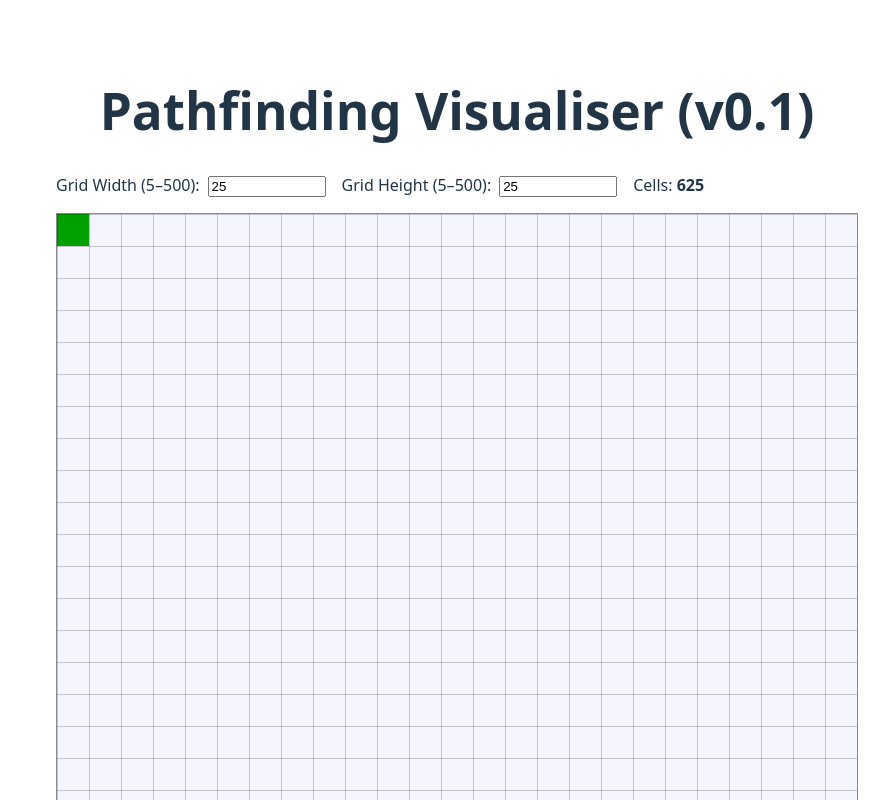
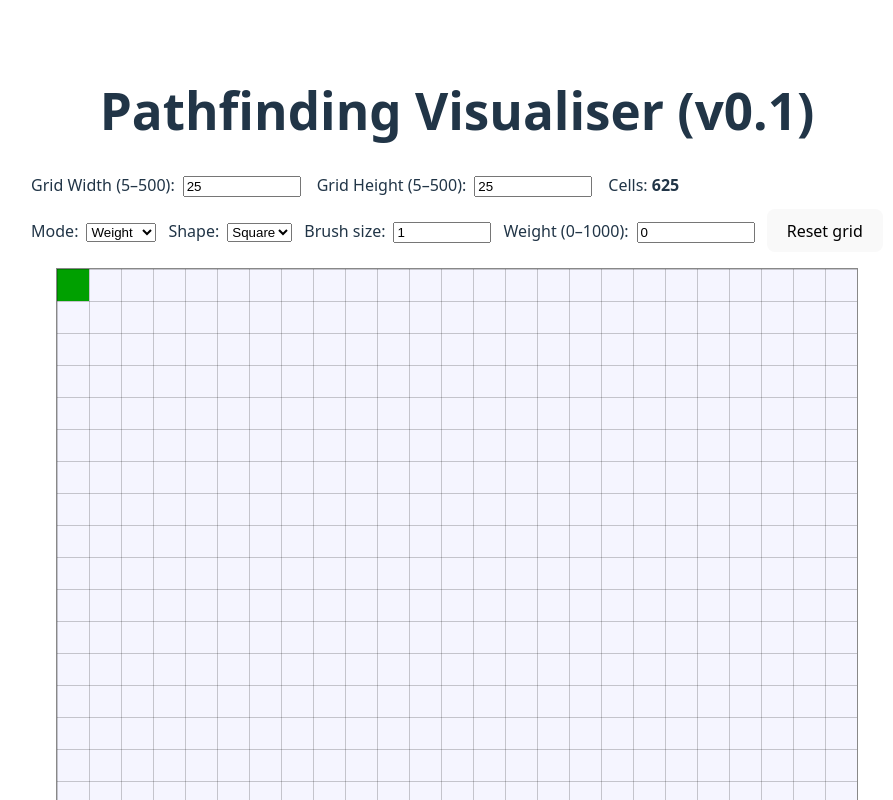
Before and after one commit to yud08/Pathfinding-Visualizer, a React (Vite) app: page / in a window 1280 px wide. Shown: the top 800 px of the page, without its empty margins (183-1076 px from the left). Built offline with nearby package versions, Linux system fonts and the light colour scheme.

Commit message:
added brush tool

```diff
--- a/src/App.tsx
+++ b/src/App.tsx
@@ -3,6 +3,7 @@ import "./App.css";
 import { useMemo, useState } from "react";
 import CanvasGrid from "./ui/CanvasGrid";
 import { GridState, GRID_MIN, GRID_MAX, clampInt } from "./grid/model";
+import { BrushTool } from "./grid/brush";
 
 function commitDim(
   raw: string,
@@ -41,6 +42,24 @@ export default function App() {
   const [hText, setHText] = useState("25");
 
   const [msg, setMsg] = useState("");
+
+  const [renderTick, setRenderTick] = useState(0);
+  const bumpRender = () => setRenderTick((t) => t + 1);
+
+  const [brush] = useState(() => new BrushTool());
+
+  const [mode, setMode] = useState<"weight" | "blocked">("weight");
+  const [shape, setShape] = useState<"square" | "circle">("square");
+  const [brushSize, setBrushSize] = useState(1);
+  const [paintWeight, setPaintWeight] = useState(0);
+  const [paintBlocked, setPaintBlocked] = useState(true);
+
+  brush.mode = mode;
+  brush.shape = shape;
+  brush.setSize(brushSize);
+  brush.paintWeight = paintWeight;
+  brush.paintBlocked = paintBlocked;
+
 
   const grid = useMemo(() => new GridState(w, h), [w, h]);
 
@@ -108,7 +127,78 @@ export default function App() {
         {msg && <div style={{ color: "#a00000", fontWeight: 600 }}>{msg}</div>}
       </div>
 
-      <CanvasGrid grid={grid} />
+      <div style={{ display: "flex", gap: 12, flexWrap: "wrap", alignItems: "center", marginTop: 10 }}>
+        <label>
+          Mode:
+          <select value={mode} onChange={(e) => setMode(e.target.value as any)} style={{ marginLeft: 8 }}>
+            <option value="weight">Weight</option>
+            <option value="blocked">Blocked</option>
+          </select>
+        </label>
+
+        <label>
+          Shape:
+          <select value={shape} onChange={(e) => setShape(e.target.value as any)} style={{ marginLeft: 8 }}>
+            <option value="square">Square</option>
+            <option value="circle">Circle</option>
+          </select>
+        </label>
+
+        <label>
+          Brush size:
+          <input
+            type="number"
+            value={brushSize}
+            min={1}
+            max={500}
+            onChange={(e) => setBrushSize(Number(e.target.value))}
+            style={{ marginLeft: 8, width: 90 }}
+          />
+        </label>
+
+        {mode === "weight" && (
+          <label>
+            Weight (0–1000):
+            <input
+              type="number"
+              value={paintWeight}
+              min={0}
+              max={1000}
+              onChange={(e) => setPaintWeight(Number(e.target.value))}
+              style={{ marginLeft: 8, width: 110 }}
+            />
+          </label>
+        )}
+
+        {mode === "blocked" && (
+          <label>
+            Block?
+            <input
+              type="checkbox"
+              checked={paintBlocked}
+              onChange={(e) => setPaintBlocked(e.target.checked)}
+              style={{ marginLeft: 8 }}
+            />
+          </label>
+        )}
+
+        <button
+          onClick={() => {
+            grid.reset();
+            bumpRender();
+          }}
+        >
+          Reset grid
+        </button>
+      </div>
+
+
+      <CanvasGrid
+        grid={grid}
+        brush={brush}
+        renderTick={renderTick}
+        onGridMutated={bumpRender}
+      />
     </div>
   );
 }
--- /dev/null
+++ b/src/grid/brush.ts
@@ -0,0 +1,55 @@
+import { GridState, clampInt } from "./model";
+
+export type BrushShape = "square" | "circle";
+export type BrushMode = "weight" | "blocked";
+
+export class BrushTool {
+  size: number;               // 1..500 (diameter-like)
+  shape: BrushShape;
+  mode: BrushMode;
+  paintWeight: number;        // 0..1000
+  paintBlocked: boolean;      // true => block, false => unblock
+
+  constructor() {
+    this.size = 1;
+    this.shape = "square";
+    this.mode = "weight";
+    this.paintWeight = 0;
+    this.paintBlocked = true;
+  }
+
+  setSize(n: number) {
+    this.size = clampInt(n, 1, 500);
+  }
+
+  footprint(centerRow: number, centerCol: number, grid: GridState): number[] {
+    const r = Math.max(0, Math.floor((this.size - 1) / 2));
+    const out: number[] = [];
+
+    for (let dr = -r; dr <= r; dr++) {
+      for (let dc = -r; dc <= r; dc++) {
+        const rr = centerRow + dr;
+        const cc = centerCol + dc;
+        if (!grid.inBounds(rr, cc)) continue;
+
+        if (this.shape === "circle") {
+          if (dr * dr + dc * dc > r * r) continue;
+        }
+        out.push(grid.index(rr, cc));
+      }
+    }
+    return out;
+  }
+
+  apply(grid: GridState, centerIndex: number): number[] {
+    const { row, col } = grid.coord(centerIndex);
+    const cells = this.footprint(row, col, grid);
+
+    if (this.mode === "weight") {
+      for (const i of cells) grid.setWeight(i, this.paintWeight);
+    } else {
+      for (const i of cells) grid.setBlocked(i, this.paintBlocked);
+    }
+    return cells;
+  }
+}
--- a/src/grid/model.ts
+++ b/src/grid/model.ts
@@ -42,4 +42,26 @@ export class GridState {
   coord(index: number) {
     return { row: Math.floor(index / this.width), col: index % this.width };
   }
+  inBounds(row: number, col: number): boolean {
+    return row >= 0 && row < this.height && col >= 0 && col < this.width;
+  }
+
+  setWeight(index: number, w: number) {
+    const i = clampInt(index, 0, this.cellCount() - 1);
+    const ww = clampInt(w, 0, 1000);
+    this.weights[i] = ww;
+  }
+
+  setBlocked(index: number, isBlocked: boolean) {
+    const i = clampInt(index, 0, this.cellCount() - 1);
+    if (i === this.startIndex || i === this.endIndex) return;
+    this.blocked[i] = isBlocked ? 1 : 0;
+  }
+
+  reset() {
+    this.weights.fill(0);
+    this.blocked.fill(0);
+    this.startIndex = 0;
+    this.endIndex = this.cellCount() - 1;
+  }
 }
--- a/src/ui/CanvasGrid.tsx
+++ b/src/ui/CanvasGrid.tsx
@@ -1,11 +1,18 @@
 import { useEffect, useRef } from "react";
 import { GridState } from "../grid/model";
 import { drawGrid } from "../render/canvasRenderer";
+import { BrushTool } from "../grid/brush";
 
-type Props = { grid: GridState };
+type Props = {
+  grid: GridState;
+  brush: BrushTool;
+  renderTick: number;           // tells useEffect to redraw
+  onGridMutated: () => void;    // lets App increment renderTick
+};
 
-export default function CanvasGrid({ grid }: Props) {
+export default function CanvasGrid({ grid, brush, renderTick, onGridMutated }: Props) {
   const canvasRef = useRef<HTMLCanvasElement | null>(null);
+  const paintingRef = useRef(false);
 
   useEffect(() => {
     const canvas = canvasRef.current;
@@ -17,11 +24,60 @@ export default function CanvasGrid({ grid }: Props) {
       showGridLines: true,
     });
 
-  }, [grid]);
+  }, [grid, renderTick]);
 
   return (
     <div style={{ marginTop: 16, display: "flex", justifyContent: "center" }}>
-      <canvas ref={canvasRef} width={800} height={800} style={{ border: "1px solid #888" }} />
+      <canvas
+        ref={canvasRef}
+        width={800}
+        height={800}
+        style={{ border: "1px solid #888", background: "white", touchAction: "none" }}
+        onPointerDown={(e) => {
+          const canvas = canvasRef.current;
+          if (!canvas) return;
+          paintingRef.current = true;
+
+          const idx = indexFromEvent(e, grid, canvas);
+          if (idx === null) return;
+
+          brush.apply(grid, idx);
+          onGridMutated();
+        }}
+        onPointerMove={(e) => {
+          if (!paintingRef.current) return;
+          const canvas = canvasRef.current;
+          if (!canvas) return;
+
+          const idx = indexFromEvent(e, grid, canvas);
+          if (idx === null) return;
+
+          brush.apply(grid, idx);
+          onGridMutated();
+        }}
+        onPointerUp={() => {
+          paintingRef.current = false;
+        }}
+        onPointerLeave={() => {
+          paintingRef.current = false;
+        }}
+      />
     </div>
   );
+
+  function indexFromEvent(e: React.PointerEvent<HTMLCanvasElement>, grid: GridState, canvas: HTMLCanvasElement) {
+    const rect = canvas.getBoundingClientRect();
+    const scaleX = canvas.width / rect.width;
+    const scaleY = canvas.height / rect.height;
+
+    const x = (e.clientX - rect.left) * scaleX;
+    const y = (e.clientY - rect.top) * scaleY;
+
+    const col = Math.floor((x / canvas.width) * grid.width);
+    const row = Math.floor((y / canvas.height) * grid.height);
+
+    if (!grid.inBounds(row, col)) return null;
+    return grid.index(row, col);
+  }
+
 }
```
